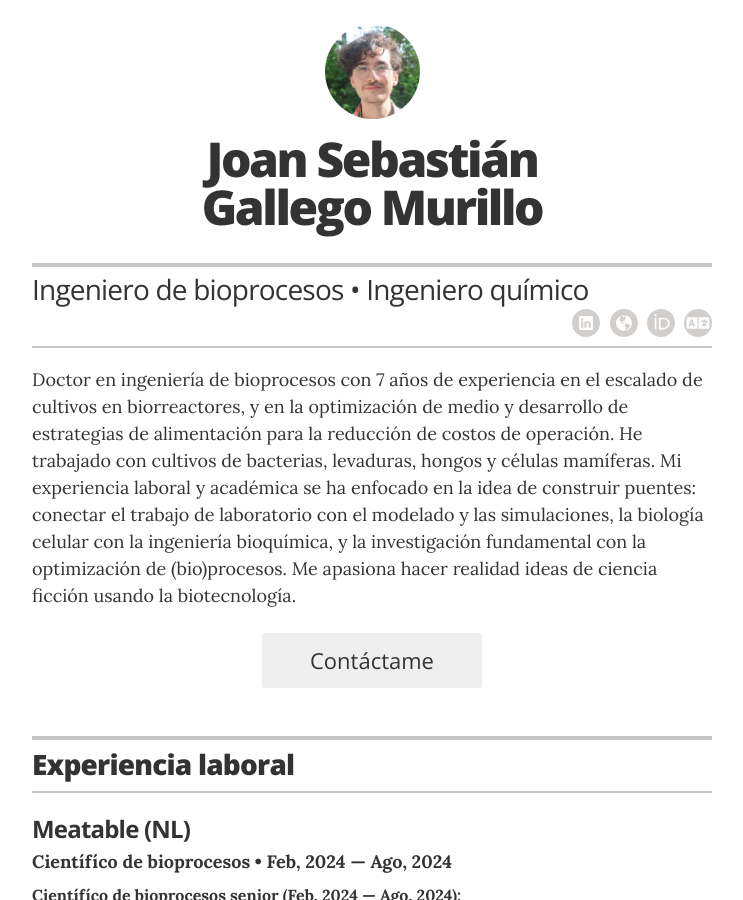
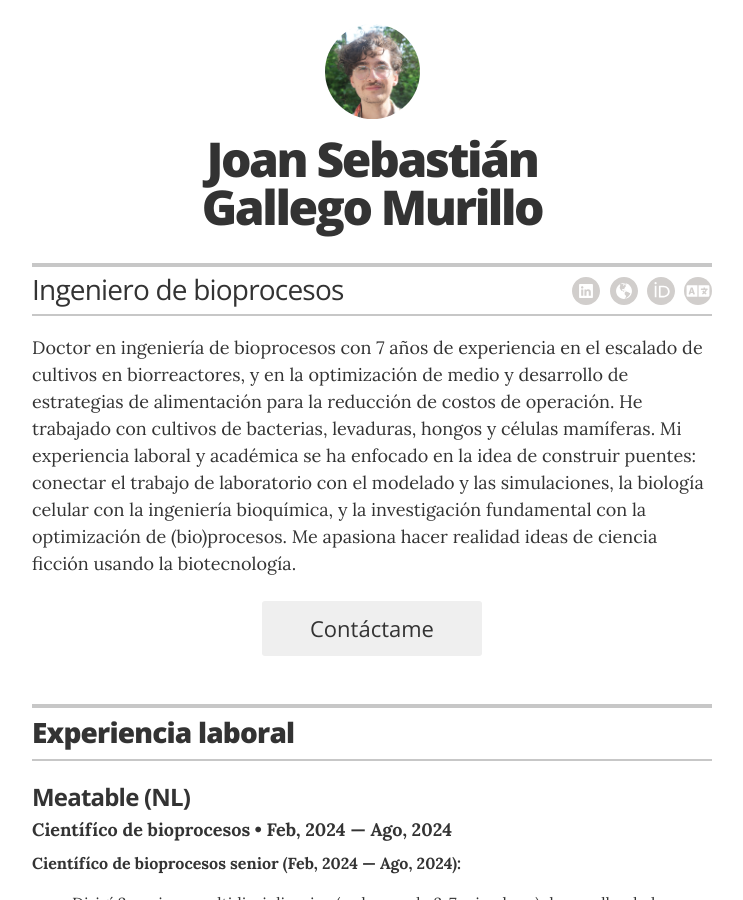
Before and after one commit to synthbiont/joangallego, a Jekyll site: the page es.html, which Jekyll copies as it is, in a window 1280 px wide and 900 px high. Shown: the whole window, without its empty margins (268-1011 px from the left). Built offline with Jekyll 4.4.1, drawn with Linux system fonts in a browser that asks for light colours.

Commit message:
Update es.html

```diff
--- a/es.html
+++ b/es.html
@@ -43,7 +43,7 @@
         <div class="title-bar no-print">
 
           <!-- Your title is also defined in the _config.yml file -->
-          <h2 class="header-title" itemprop="jobTitle">Ingeniero de bioprocesos • Ingeniero químico</h2>
+          <h2 class="header-title" itemprop="jobTitle">Ingeniero de bioprocesos</h2>
 
           <!-- This is the markup for the icon links; moved out to an include because it's very verbose, and you shouldn't ever need to edit the markup (unless you want to re-order the icons); if you want to customize which links appear, define them in the _config.yml file -->
           <!-- and guess where these are defined? Yup, you guessed it: the _config.yml file -->
@@ -165,7 +165,7 @@
 
   <!-- Language link -->
 
-  <li class="icon-link-item"><a href="https://www.joangallego.com/.html" class="icon-link" itemprop="sameAs"><svg class="icon" xmlns="http://www.w3.org/2000/svg" xmlns:xlink="http://www.w3.org/1999/xlink" x="0px" y="0px"
+  <li class="icon-link-item"><a href="https://www.joangallego.com" class="icon-link" itemprop="sameAs"><svg class="icon" xmlns="http://www.w3.org/2000/svg" xmlns:xlink="http://www.w3.org/1999/xlink" x="0px" y="0px"
    viewBox="0 0 28 28" enable-background="new 0 0 28 28" xml:space="preserve" width="28">
     <g transform="matrix(1.66066,0,0,1.66066,-3.53285,-4.28447)">
         <circle cx="10.558" cy="11.01" r="8.43" style="fill:rgb(209,206,204);"/>
```
